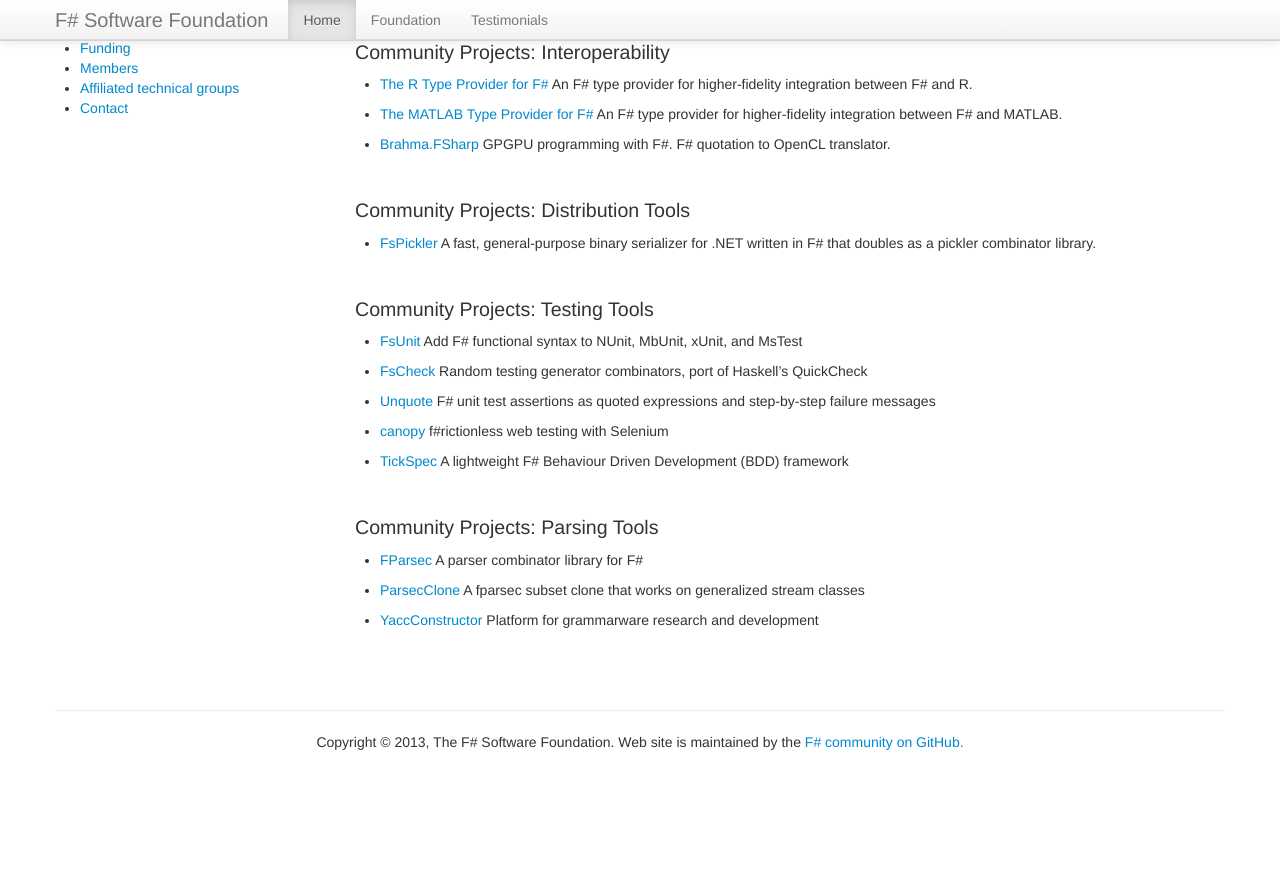
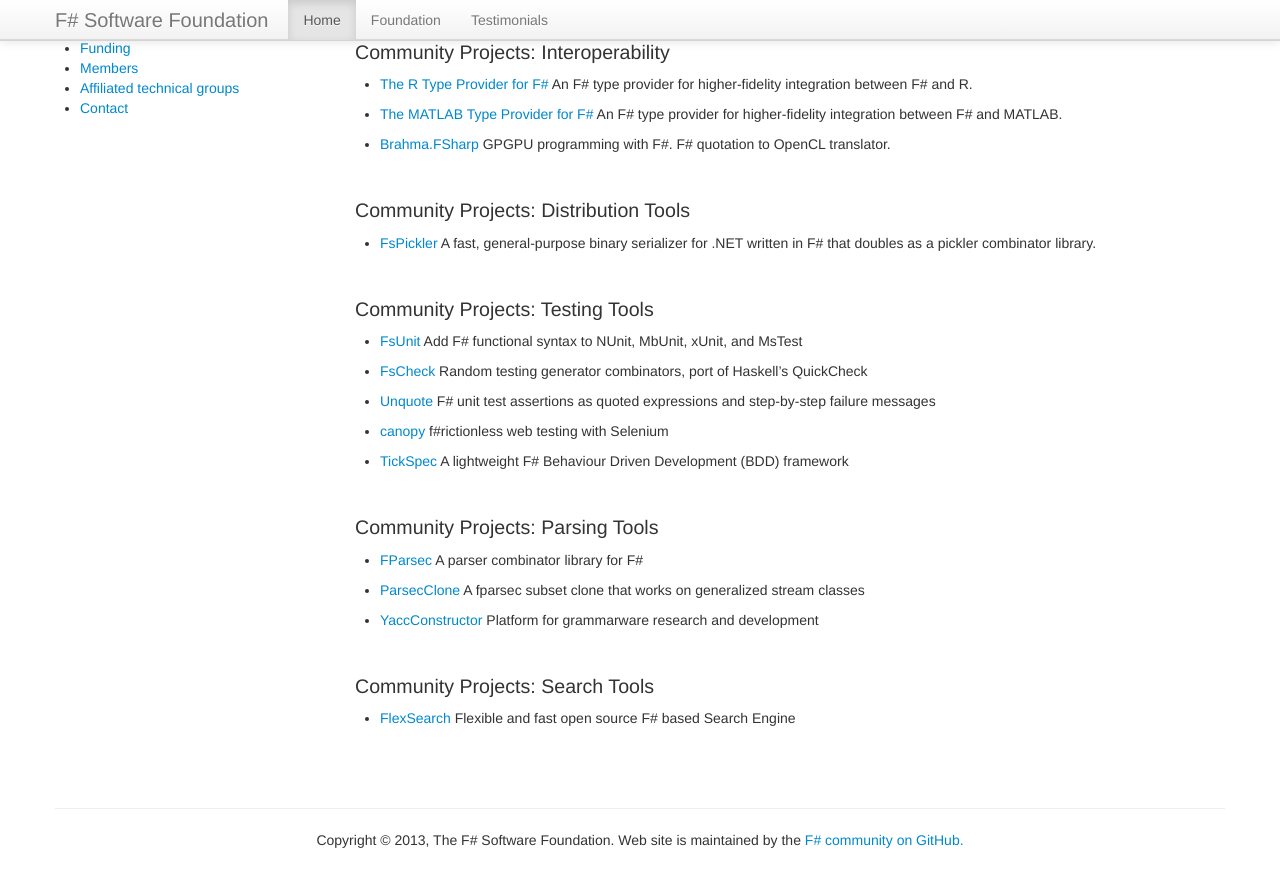
Before and after one commit to fsharp/fsharp.org, a Jekyll site: the page built from community/projects/index.md, in a window 1280 px wide and 900 px high, scrolled down 1057 px. Shown: the top 887 px of the window. Built offline with Jekyll 4.4.1, drawn with Linux system fonts in a browser that asks for light colours; nearby versions of some CDN libraries; some web fonts are replaced; comment, search, counter and statistics services are not loaded; before the commit the page ends 1859 px from its top, so only the background shows below that.

Commit message:
Added FlexSearch to the projects lists

```diff
--- a/community/projects/index.md
+++ b/community/projects/index.md
@@ -108,3 +108,10 @@
 
 
 <br />
+
+
+### Community Projects: Search Tools
+
+*  [FlexSearch](http://www.flexsearch.net/) Flexible and fast open source F# based Search Engine
+
+<br />
```
